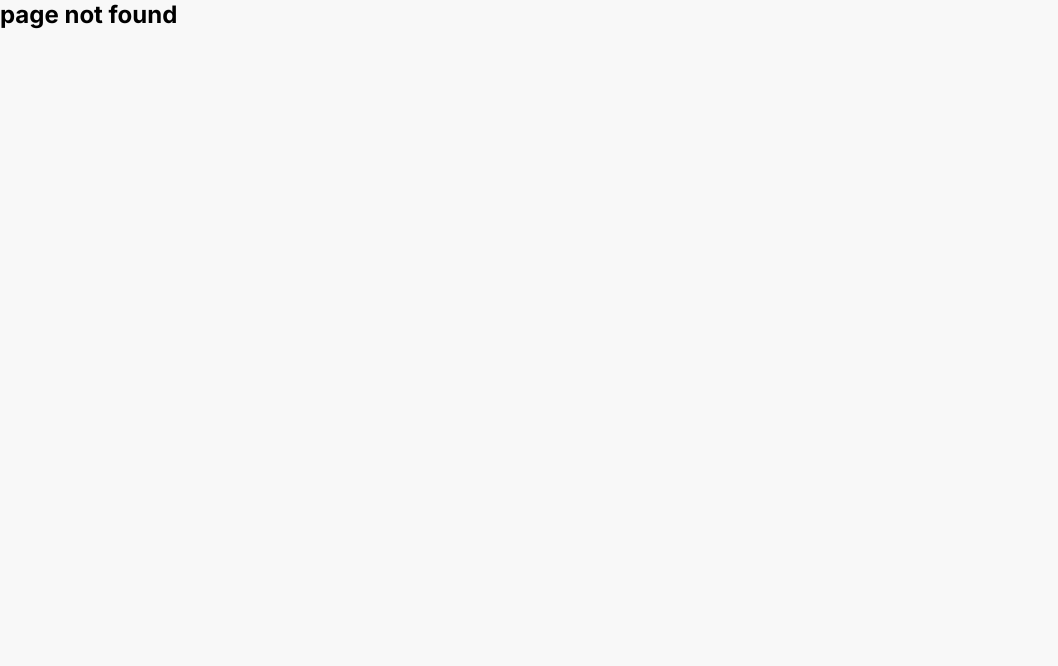
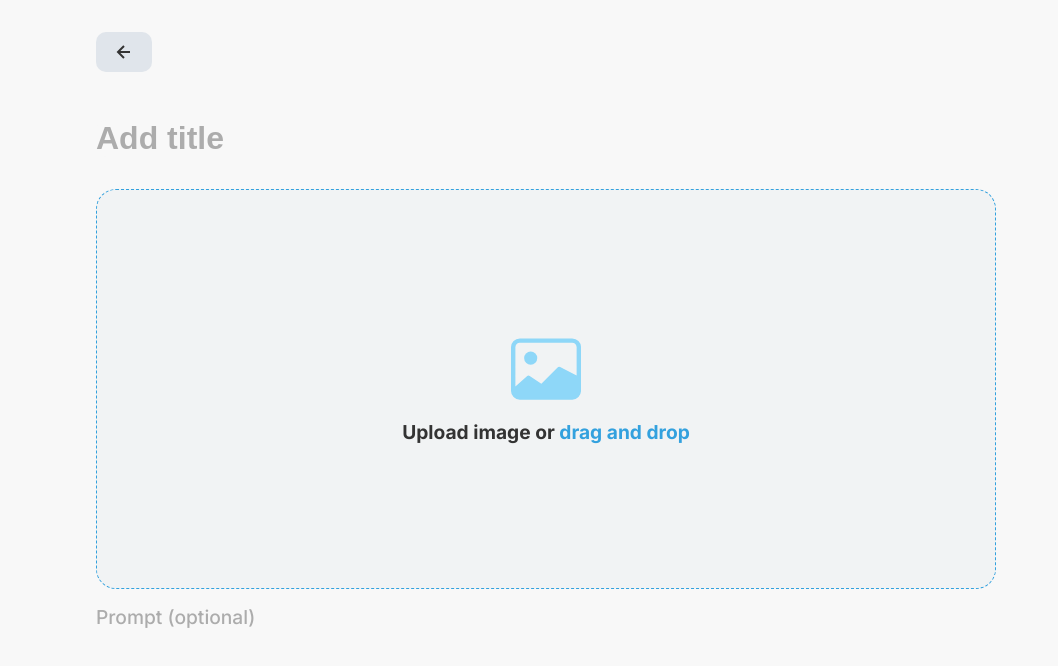
Before and after one commit to nishaj0/Ai_WallHub, a React (Vite) app in the folder client/: page /upload-post in a window 1280 px wide. Before the commit this address had no page. Shown: the top 666 px of the page, without its empty margins (0-1058 px from the left). Built offline with nearby package versions, Linux system fonts and the light colour scheme.

Commit message:
created basic design and structure of "UploadPost"

```diff
--- a/client/src/App.jsx
+++ b/client/src/App.jsx
@@ -16,6 +16,7 @@ import {
    LoginOtp,
    ProfileLayout,
    ProfilePosts,
+   UploadPost,
 } from "./pages";
 import { action as signupAction } from "./pages/Auth/Signup/Signup.jsx";
 import { action as loginAction } from "./pages/Auth/Login/Login.jsx";
@@ -60,6 +61,9 @@ function App() {
                   </Route>
                </Route>
             </Route>
+            {/* page without header and footer */}
+            <Route path="upload-post" element={<UploadPost />} />
+            {/* Auth pages */}
             <Route path="signup" action={signupAction} element={<Signup />} />
             <Route path="login" action={loginAction} element={<Login />} />
             <Route path="login-otp" element={<LoginOtp />} />
--- a/client/src/index.css
+++ b/client/src/index.css
@@ -19,6 +19,7 @@
    --main-sky-blue: #33a1de;
    --light-sky-blue: #66c7f4;
    --input-bg-color: #e0e5eb;
+   --light-input-bg-color: #e0e5eb49;
    /* --------fonts and typography------- */
    --primary-font-family: 'Inter', sans-serif;
    --h1-font-size: 2.5rem;
--- /dev/null
+++ b/client/src/pages/UploadPost/UploadPost.jsx
@@ -0,0 +1,97 @@
+import React from "react";
+import "./uploadPost.css";
+
+import { useState, useEffect } from "react";
+import { Form } from "react-router-dom";
+import { BiLeftArrowAlt } from "react-icons/bi";
+import {BsImage} from "react-icons/bs";
+
+function UploadPost() {
+   const [image, setImage] = useState(null);
+   const [formData, setFormData] = useState({
+      title: "",
+      prompt: "",
+   });
+
+   // useEffect(() => {
+   //    console.log(image);
+   // }, [image]);
+
+   function handleImage(e) {
+      if (e.target.files[0]) {
+         setImage(URL.createObjectURL(e.target.files[0]));
+      }
+   }
+
+   function containerHandleClick() {
+      const input = document.getElementById(
+         "wallHub__uploadPost-form_imgInput"
+      );
+      input.click();
+   }
+
+   function handleChange(e) {
+      setFormData({
+         ...formData,
+         [e.target.name]: e.target.value,
+      });
+   }
+
+   return (
+      <div className="wallHub__uploadPost">
+         <button className="wallHub__uploadPost-backButton">
+            <BiLeftArrowAlt />
+         </button>
+         <form className="wallHub__uploadPost-form">
+            <input
+               type="text"
+               id="wallHub__uploadPost-form_titleInput"
+               className="wallHub__uploadPost-form_textInput"
+               name="title"
+               placeholder="Add title"
+               onChange={(e)=>handleChange(e)}
+               value={formData.title}
+               required
+               maxLength="50"
+            />
+            {image ? (
+               <div className="wallHub__uploadPost-form_image-container">
+                  <img src={image} />
+               </div>
+            ) : (
+               <div
+                  className="wallHub__uploadPost-form_imgInput-container"
+                  onClick={containerHandleClick}
+               >
+                  <BsImage color="#8ed7f8" size={70}/>
+                  <h4>Upload image or <span>drag and drop</span></h4>
+                  <input
+                     type="file"
+                     id="wallHub__uploadPost-form_imgInput"
+                     className="wallHub__uploadPost-form_imgInput"
+                     name="image"
+                     accept="image/*"
+                     multiple={false}
+                     required
+                     onChange={(e) => handleImage(e)}
+                     hidden
+                  />
+               </div>
+            )}
+            <textarea
+               type="text"
+               id="wallHub__uploadPost-form_promptInput"
+               className="wallHub__uploadPost-form_textarea"
+               name="prompt"
+               placeholder="Prompt (optional)"
+               required
+               onChange={(e)=>handleChange(e)}
+               value={formData.prompt}
+            />
+
+         </form>
+      </div>
+   );
+}
+
+export default UploadPost;
--- /dev/null
+++ b/client/src/pages/UploadPost/uploadPost.css
@@ -0,0 +1,107 @@
+.wallHub__uploadPost {
+   display: flex;
+   flex-direction: column;
+   align-items: center;
+   justify-content: center;
+   width: 100%;
+   height: 100%;
+   background-color: var(--main-color-light);
+   padding: 2rem var(--margin-x);
+}
+
+.wallHub__uploadPost-backButton {
+   display: flex;
+   align-items: center;
+   justify-content: center;
+   padding: .5rem 1rem;
+   border-radius: 10px;
+   background: var(--input-bg-color);
+   border: none;
+   color: var(--main-color-dark);
+   font-size: var(--h3-font-size);
+   align-self: flex-start;
+   cursor: pointer;
+}
+
+.wallHub__uploadPost-form{
+   display: flex;
+   flex-direction: column;
+   align-items: flex-start;
+   justify-content: center;
+   width: 100%;
+   margin-top: 3rem;
+}
+
+.wallHub__uploadPost-form_textInput{
+   width: 100%;
+   border-radius: 10px;
+   background: var(--main-color-light);
+   border: none;
+   outline: none;
+   color: var(--main-color-dark);
+   font-size: var(--h2-font-size);
+   font-weight: var(--font-weight-extreme);
+   white-space: pre-wrap;
+   word-wrap: break-word;
+   &::placeholder{
+      color: var(--light-color-gray);
+   }
+}
+
+.wallHub__uploadPost-form_imgInput-container{
+   display: flex;
+   flex-direction: column;
+   align-items: center;
+   justify-content: center;
+   margin-top: 2rem;
+   max-width: 900px;
+   width: 100%;
+   height: 400px;
+   background: var(--light-input-bg-color);
+   border: dashed 1px var(--main-sky-blue);
+   border-radius: 20px;
+   cursor: pointer;
+}
+
+.wallHub__uploadPost-form_imgInput-container h4{
+   margin-top: 1rem;
+   font-size: var(--h4-font-size);
+   color: var(--main-color-dark);
+}
+
+.wallHub__uploadPost-form_imgInput-container h4 span{
+   color: var(--main-sky-blue);
+}
+
+.wallHub__uploadPost-form_image-container{
+   display: flex;
+   align-items: flex-start;
+   justify-content: flex-start;
+   margin-top: 2rem;
+   width: 100%;
+}
+
+.wallHub__uploadPost-form_image-container img{
+   max-width: 100%;
+   max-height: 100%;
+   width: auto;
+   height: auto;
+   border-radius: 10px;
+}
+
+.wallHub__uploadPost-form_textarea{
+   width: 100%;
+   height: 100px;
+   margin-top: 1rem;
+   background: var(--main-color-light);
+   border: none;
+   outline: none;
+   color: var(--main-color-dark);
+   font-size: var(--h4-font-size);
+   font-weight: var(--font-weight-mid);
+   font-family: var(--primary-font-family);
+   resize: none;
+   &::placeholder{
+      color: var(--light-color-gray);
+   }
+}
--- a/client/src/pages/index.js
+++ b/client/src/pages/index.js
@@ -8,6 +8,7 @@ import Login from "./Auth/Login/Login";
 import LoginOtp from "./Auth/LoginOtp/LoginOtp";
 import ProfileLayout from "./Profile/ProfileLayout/ProfileLayout";
 import ProfilePosts from "./Profile/ProfilePosts/ProfilePosts";
+import UploadPost from "./UploadPost/UploadPost";
 
 export {
    Home,
@@ -19,5 +20,6 @@ export {
    Signup,
    LoginOtp,
    ProfileLayout,
-   ProfilePosts
+   ProfilePosts,
+   UploadPost
 };
```
